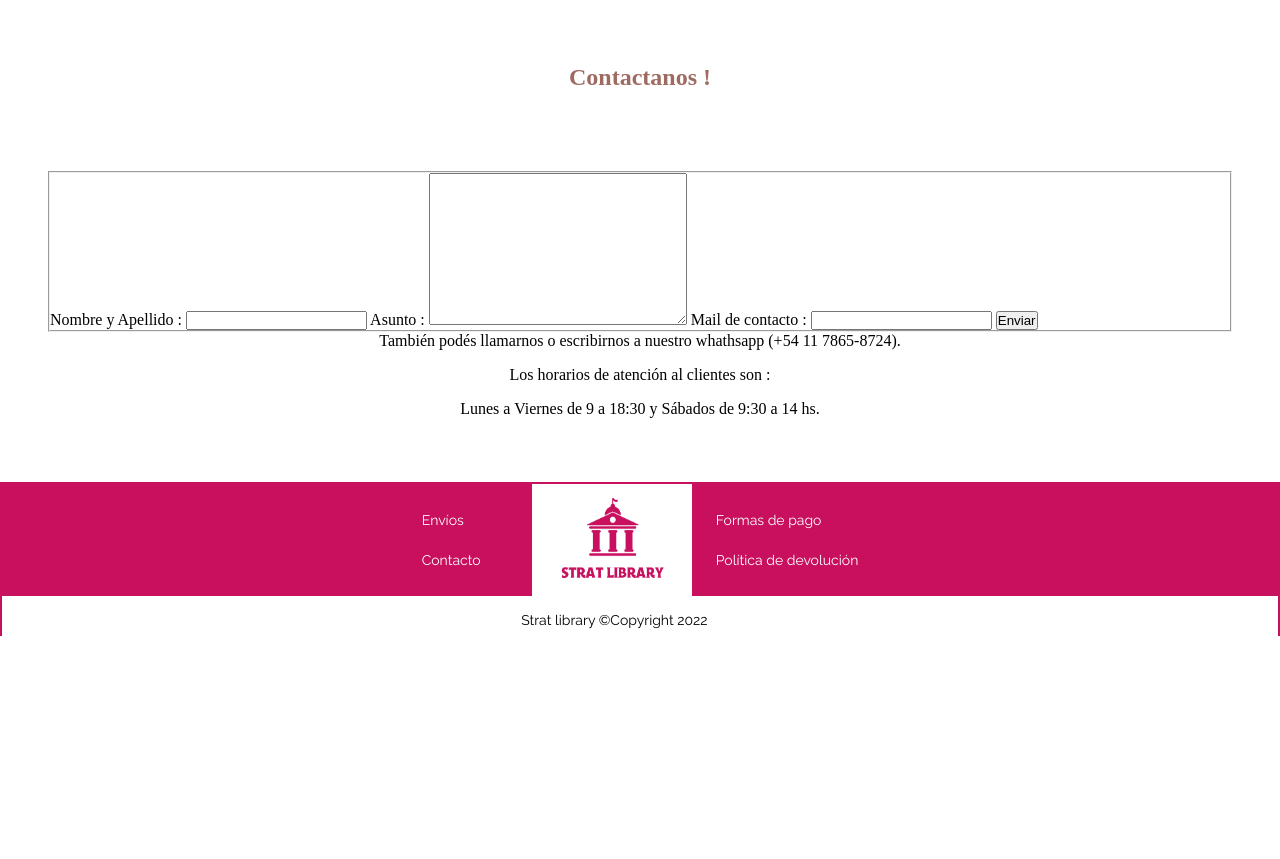
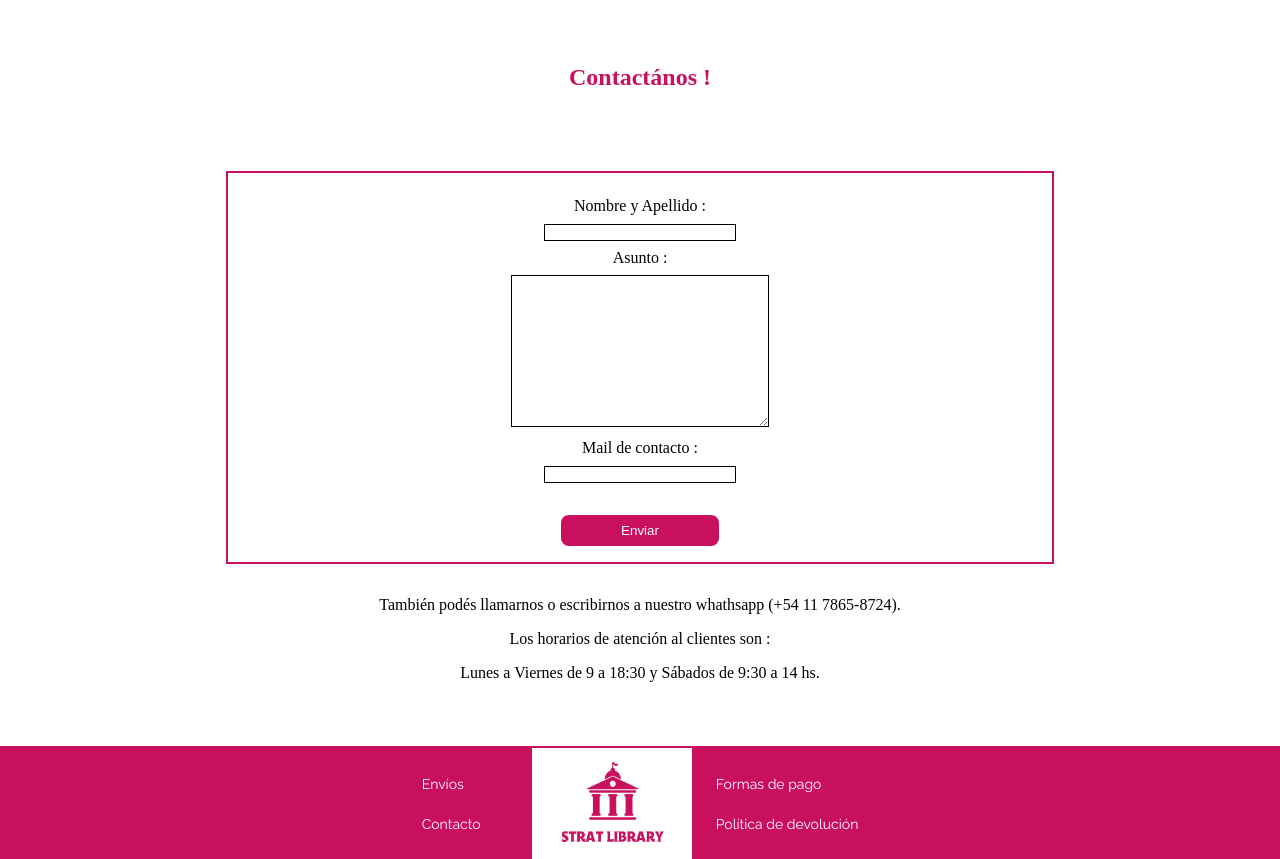
Before and after one commit to Denise-E/Caffeine-Shop, a Node server app: page /contact in a window 1280 px wide. Shown: the part 150-1009 px from the top of the page. Before the commit the page ends 786 px from the top, so only its background shows below. Run offline with Node 20, Linux system fonts and the light colour scheme; some libraries are stand-ins or nearby versions.

Commit message:
CSS página contacto

```diff
--- a/design.txt
+++ b/design.txt
@@ -1,3 +1,3 @@
 Colors :
-- Red #FF434 // #C8105F;
+- Red #C8105F;
 - Blanco y negro.
--- a/public/css/headerLinks/contact.css
+++ b/public/css/headerLinks/contact.css
@@ -11,12 +11,47 @@
 #contactTitle{
     text-align: center;
     padding: 1rem 1rem 2rem 1rem;
-    color: #9e6b62;
+    color: #C8105F;;
 }
 
 .contactInfo{
-text-align: center;
-padding: 0 1rem 1rem 1rem;
+    text-align: center;
+    padding: 0 1rem 1rem 1rem;
+}
+
+#contactSection form {
+    display: flex;
+    justify-content: center;
+    text-align: center;
+    margin: 0 0rem 2rem;
+}
+
+#contactSection form fieldset {
+    border: solid 2px #C8105F;
+    padding: 1rem;
+}
+#contactSection form label{
+    padding: 0.5rem 0;
+    display: block;
+    width: 100%;
+}
+
+#contactSection form input, #contactSection form  textarea{
+    border: solid 1px #000;
+}
+
+#contactSection form input{
+    width: 12rem;
+}
+
+#contactSection form button{
+    width: 40%;
+    border: none;
+    color: #fff;
+    background-color: #C8105F;
+    margin-top: 2rem;
+    padding: .5rem;
+    border-radius: 8px;
 }
 
 @media screen and (min-width: 450px){
@@ -26,8 +61,9 @@ padding: 0 1rem 1rem 1rem;
 }
 
 @media screen and (min-width: 623px){
-    #contactSection{
-        padding: 2rem;
+    #contactSection form fieldset {
+        border: solid 2px #C8105F;
+        width: 70%;
     }
     #contactTitle{
         padding: 1rem 1rem 3rem 1rem;
@@ -37,6 +73,9 @@ padding: 0 1rem 1rem 1rem;
 @media screen and (min-width: 854px){
     #contactSection{
         padding: 3rem;
+    }
+    #contactSection form button{
+        width: 20%;
     }
     #contactTitle{
         padding: 1rem 1rem 4rem 1rem;
--- a/src/views/headerLinks/contact.ejs
+++ b/src/views/headerLinks/contact.ejs
@@ -6,19 +6,21 @@
 
     <main>
         <section id="contactSection">
-            <h1 id="contactTitle">Contactanos !</h1>
+            <h1 id="contactTitle">Contactános !</h1>
             <form action="#" method="post" id="contactForm">
                 <fieldset>
-                    <label for="">Nombre y Apellido :
+                    <label for="">Nombre y Apellido : </label>
                         <input type="text" name="name" id="name" required>
-                    </label>
-                    <label for="">Asunto :
+
+                    <label for="">Asunto :</label>
                         <textarea name="theme" id="theme" cols="30" rows="10" required></textarea>
-                    </label>
-                    <label for="">Mail de contacto :
+
+                    <label for="">Mail de contacto :</label>
                         <input type="email" name="email" id="email" required>
-                    </label>
-                    <button type="submit">Enviar</button>
+                    <section>
+                        <button type="submit">Enviar</button>
+                    </section>
+
                 </fieldset>
             </form>
             <p class="contactInfo">
```
